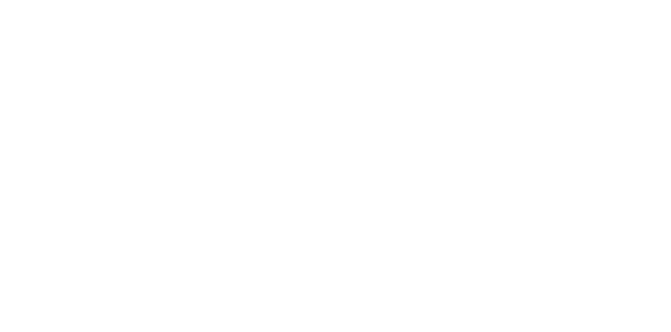
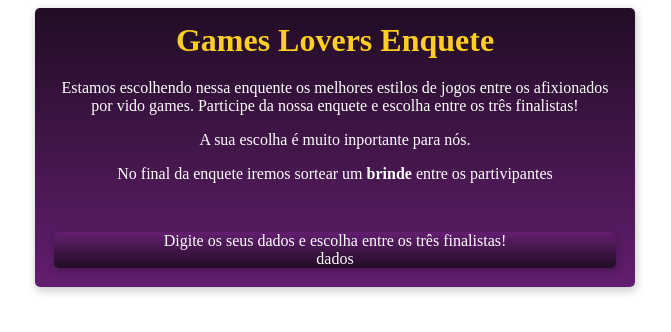
Before and after one commit to Felipexvv/BootCampDevJr_Modulo_1_Cap2_Projeto, a plain HTML site: page index.html in a window 1280 px wide. Shown: the whole page, without its empty margins (305-976 px from the left). Drawn offline with Linux system fonts and the light colour scheme.

Commit message:
closes #2 - Esqueleto do index.html

```diff
--- a/index.html
+++ b/index.html
@@ -4,8 +4,27 @@
     <meta charset="UTF-8">
     <meta name="viewport" content="width=device-width, initial-scale=1.0">
     <title>Projeto DevJr Modulo 1 cap 2</title>
+    <link rel="stylesheet" href="style.css">
 </head>
 <body>
-
+    <div class="container">
+        <div class="header">
+            <div class="header-title">Games Lovers Enquete</div>
+            <div class="header-text">
+                <p>Estamos escolhendo nessa enquente os melhores estilos de jogos entre os afixionados por vido games. Participe da nossa enquete e escolha entre os três finalistas!</p>
+                <p> A sua escolha é muito inportante para nós.</p>
+                <p>No final da enquete iremos sortear um <strong>brinde</strong> entre os partivipantes</p>
+            </div>
+        </div>
+        <div class="flex-container">
+            <div class="text-dados">Digite os seus dados e escolha entre os três finalistas!</div>
+            <div>dados</div>
+            <div>
+                <div class="esporte"></div>
+                <div class="simulacao"></div>
+                <div class="estrategia"></div>
+            </div>
+        </div>
+    </div>
 </body>
 </html>
--- /dev/null
+++ b/style.css
@@ -0,0 +1,34 @@
+body{
+    color: #fff;
+}
+
+.container {
+    background: linear-gradient(to bottom, #210D24,#631E6F);
+    margin: auto;
+    width: 600px;
+    box-shadow:  1px 3px 8px 1px rgba(0,0,0,0.2);
+    border-radius: 5px;
+    overflow: hidden;
+    text-align: center;
+
+}
+
+.header {
+    padding: 0.9rem;
+}
+
+.header-title {
+    color: #FECF23;
+    font-size: 2rem;
+    font-weight: 700;
+    margin-bottom: 1.2rem;
+}
+
+.flex-container {
+    background: linear-gradient(to bottom, #631E6F,#210D24);
+    margin: 19px;
+    width: 500;
+    box-shadow:  1px 3px 8px 1px rgba(0,0,0,0.2);
+    border-radius: 5px;
+    overflow: hidden;
+}
```
